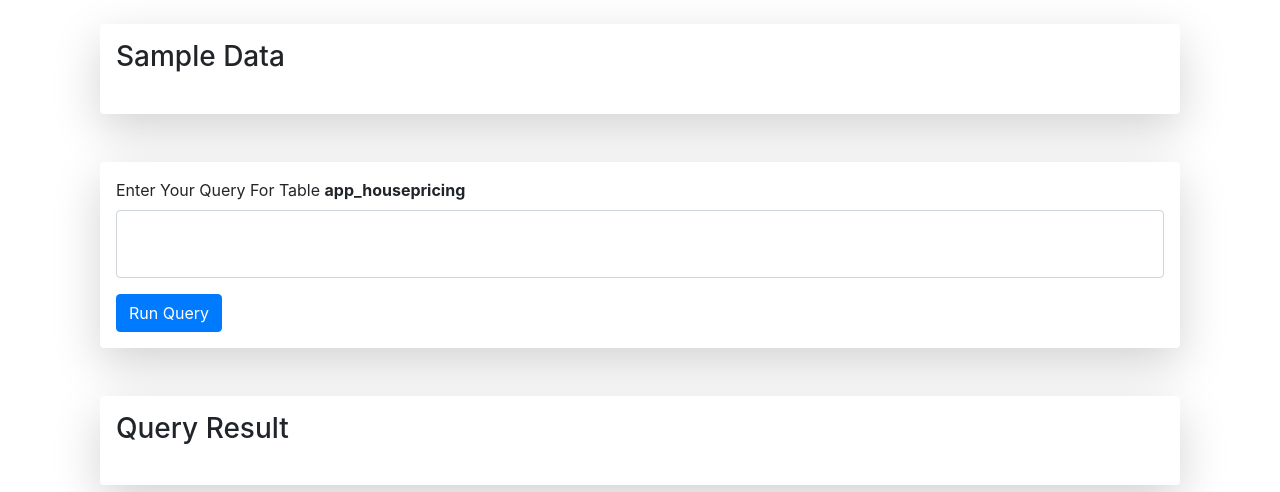
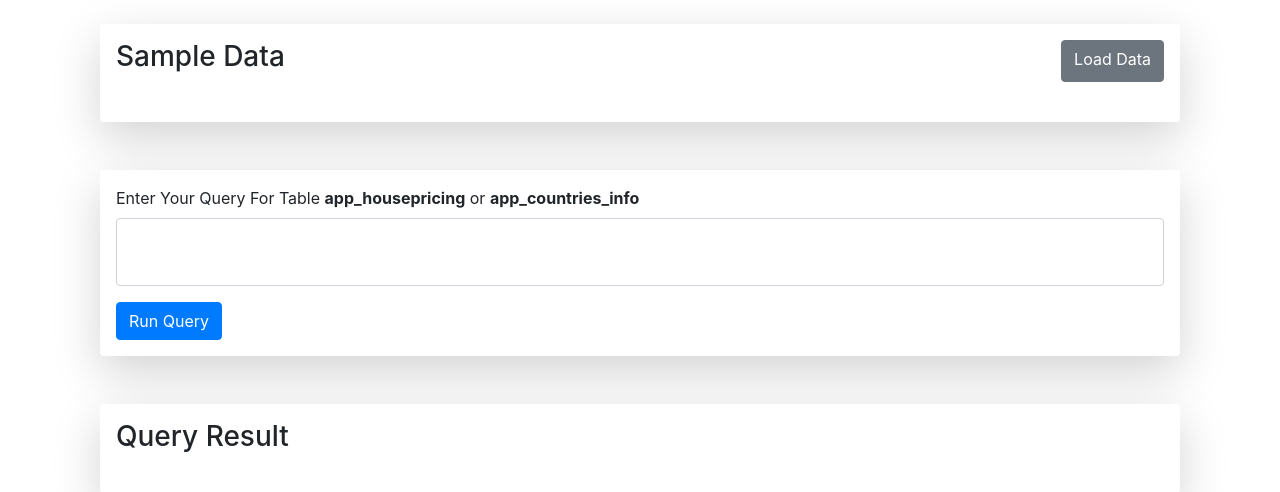
Before and after one commit to himanshugupta0158/Dockerized-SQL-Query-Application, a Django app: page / in a window 1280 px wide. Shown: the part 76-568 px from the top of the page. Run offline with Django 4.2, Linux system fonts and the light colour scheme; the visitor is signed in with stand-in values (Sample User, id 1); data that the repository does not hold is empty; some libraries are stand-ins or nearby versions.

Commit message:
countries db, load data &related code updated an

```diff
--- a/app/admin.py
+++ b/app/admin.py
@@ -1,7 +1,8 @@
 from django.contrib import admin
-from .models import HousePricing
+from .models import HousePricing, Countries_Info
 from django.contrib.sessions.models import Session
 
 
 admin.site.register(HousePricing)
+admin.site.register(Countries_Info)
 admin.site.register(Session)
--- a/app/templates/homepage.html
+++ b/app/templates/homepage.html
@@ -6,7 +6,12 @@
     <div class="container mt-4">
         <!-- Sample Data Table -->
         <div class="shadow-lg p-3 mb-5 bg-white rounded">
+          <div class="d-flex justify-content-between mb-2">
             <h3>Sample Data</h3>
+            {% if user.is_authenticated and user.is_superuser %}
+            <button class="d-flex justify-content-end btn btn-secondary" id="loadButton" onclick="Load_Data()">Load Data</button>
+            {% endif %}
+          </div>
             <div class="table-responsive">
               {% if request.session.sample_query_error %}
               <div class="alert alert-warning" role="alert">
@@ -41,7 +46,7 @@
             <form action="{% url 'query' %}" method="post">
                 {% csrf_token %}
                 <div class="form-group">
-                    <label for="query">Enter Your Query For Table <b>app_housepricing</b></label>
+                    <label for="query">Enter Your Query For Table <b>app_housepricing</b> or <b>app_countries_info</b></label>
                     <input type="text" class="form-control" id="query" name="query" style="padding-bottom: 60px;" value="{{ request.session.query }}" required>
                 </div>
                 <button class="btn btn-primary" type="submit">Run Query</button>
@@ -124,6 +155,67 @@
   //     }
   //   }
   // }
+
+  function Load_Data() {
+      // Create a new XMLHttpRequest object
+      var request = new XMLHttpRequest();
+
+      // Start loader
+      showLoader();
+
+      // Configure the GET request
+      request.open('GET', '/save_db_data', true);
+
+      // Set up a callback function for a successful request
+      request.onload = function() {
+        hideLoader();
+        var homePageUrl = "/"; // The URL of your home page (e.g., / or /home/)
+
+        // Redirect to the home page URL
+        window.location.href = homePageUrl;
+        if (request.status >= 200 && request.status < 400) {
+          // Request was successful
+          var response = JSON.parse(request.responseText);
+          // Process the response data here (e.g., display or manipulate data)
+          // alert('Request successful!\nData received: ' + JSON.stringify(response));
+        } else {
+          // Request was unsuccessful (e.g., 404, 500, etc.)
+          alert('Error: Request failed with status ' + request.status);
+        }
+      };
+
+      // Set up a callback function for handling errors
+      request.onerror = function() {
+        // Error occurred during the request
+        alert('Error: There was a network error or the request could not be completed.');
+      };
+
+      // Send the GET request
+      request.send();
+    }
+
+function showLoader() {
+  // Create the loader container and loader element
+  const loaderContainer = document.createElement('div');
+  loaderContainer.classList.add('loader-container');
+
+  const loader = document.createElement('div');
+  loader.classList.add('loader');
+
+  // Append the loader to the container
+  loaderContainer.appendChild(loader);
+
+  // Append the loader container to the body
+  document.body.appendChild(loaderContainer);
+}
+
+function hideLoader() {
+  // Remove the loader container from the body
+  const loaderContainer = document.querySelector('.loader-container');
+  if (loaderContainer) {
+    loaderContainer.remove();
+  }
+}
 
 
   function SampleData() {
--- a/app/urls.py
+++ b/app/urls.py
@@ -2,7 +2,7 @@ from django.urls import path
 from .views import SavingData, SignupView, homepage, sendQuery, QueryResult, LoginView, LogoutView, GetSampleData
 
 urlpatterns = [
-    path('save_csv_data/',SavingData), # Saving data into database model using CSV file from kaggle
+    path('save_db_data',SavingData, name="save_db_data"), # Saving data into database model using CSV file from kaggle
     path('',homepage.as_view(), name="homepage"),
     # path('getdata',getdata.as_view(), name="getdata"),
     path('query',sendQuery.as_view(), name="query"),
--- a/app/views.py
+++ b/app/views.py
@@ -7,8 +7,8 @@ from django.contrib.auth import authenticate, login, logout
 from django.contrib.auth.decorators import login_required
 from django.utils.decorators import method_decorator
 from django.contrib.auth.models import User
-from .models import HousePricing
-import csv
+from .models import HousePricing, Countries_Info
+import csv, json
 from decimal import Decimal, InvalidOperation
 
 
@@ -57,6 +57,48 @@ def fetch_data_from_csv(filename):
     return data
 
 
+def save_countries_data():
+    with open("countries_data.json", "r") as json_file:
+        countries_data = json.load(json_file)
+
+    data_saved_counter = 0
+    none_value_error_counter = 0
+
+    for data in countries_data:
+        try:
+            country = data.get("country")
+            capital = data.get("capital")
+            latitude = data.get("latitude")
+            longitude = data.get("longitude")
+            area = data.get("area")
+
+            # Handling missing or None values with default values based on data types
+            country = country or "Unknown"
+            capital = capital or "Unknown"
+            latitude = Decimal(latitude) if latitude is not None else Decimal(0)
+            longitude = Decimal(longitude) if longitude is not None else Decimal(0)
+            area = int(area) if area is not None else 0
+
+            # Create a new Countries_Info object and save it to the database
+            Countries_Info.objects.create(
+                country=country,
+                capital=capital,
+                latitude=latitude,
+                longitude=longitude,
+                area=area
+            )
+            data_saved_counter += 1
+
+        except (KeyError, ValueError, TypeError) as e:
+            none_value_error_counter += 1
+            print(f"Error processing data: {e}")
+
+    response_message = f"{data_saved_counter} records saved. " \
+                       f"{none_value_error_counter} records had NoneType or None value errors."
+
+    # return HttpResponse(response_message)
+    return response_message
+
 def SavingData(request):
     csv_filename = "1553768847-housing.csv"
     csv_data = fetch_data_from_csv(csv_filename)
@@ -89,7 +131,12 @@ def SavingData(request):
             ocean_proximity=str(row[8]),
             median_house_value=row[9],
         )
-    return HttpResponse("Data Saved Successfully")
+
+    data_save_response = "Data Saved Successfully <br> - HousePricing Data Saved. <br> - "+save_countries_data()
+
+
+    return HttpResponse(data_save_response)
+    # return redirect("homepage")
 
 
 class SignupView(View):
@@ -155,14 +202,9 @@ class sendQuery(View):
     def post(self, request):
         query = request.POST.get("query")
         user = self.request.user
-        if "app_housepricing" in query :
-            request.session["query"] = str(query)
-            request.session["query_error"] = ""
-            request.session["query_alert"] = ""
-        else:
-            request.session["query_alert"] = "Use correct table name for query : '"+str(query)+"'"
-            request.session["query_error"] = ""
-            request.session["query"] = ""
+        request.session["query"] = str(query)
+        request.session["query_error"] = ""
+        request.session["query_alert"] = ""
 
 
         staff_level = ["Create","INSERT","Update", "Alter"]
```
Also changed, not shown: other parts of app/templates/homepage.html (+26 -0 lines), app/models.py (+7 -0 lines), countries_data.json (added, +1 -0 lines), app/migrations/0002_countries_info.py (added).
